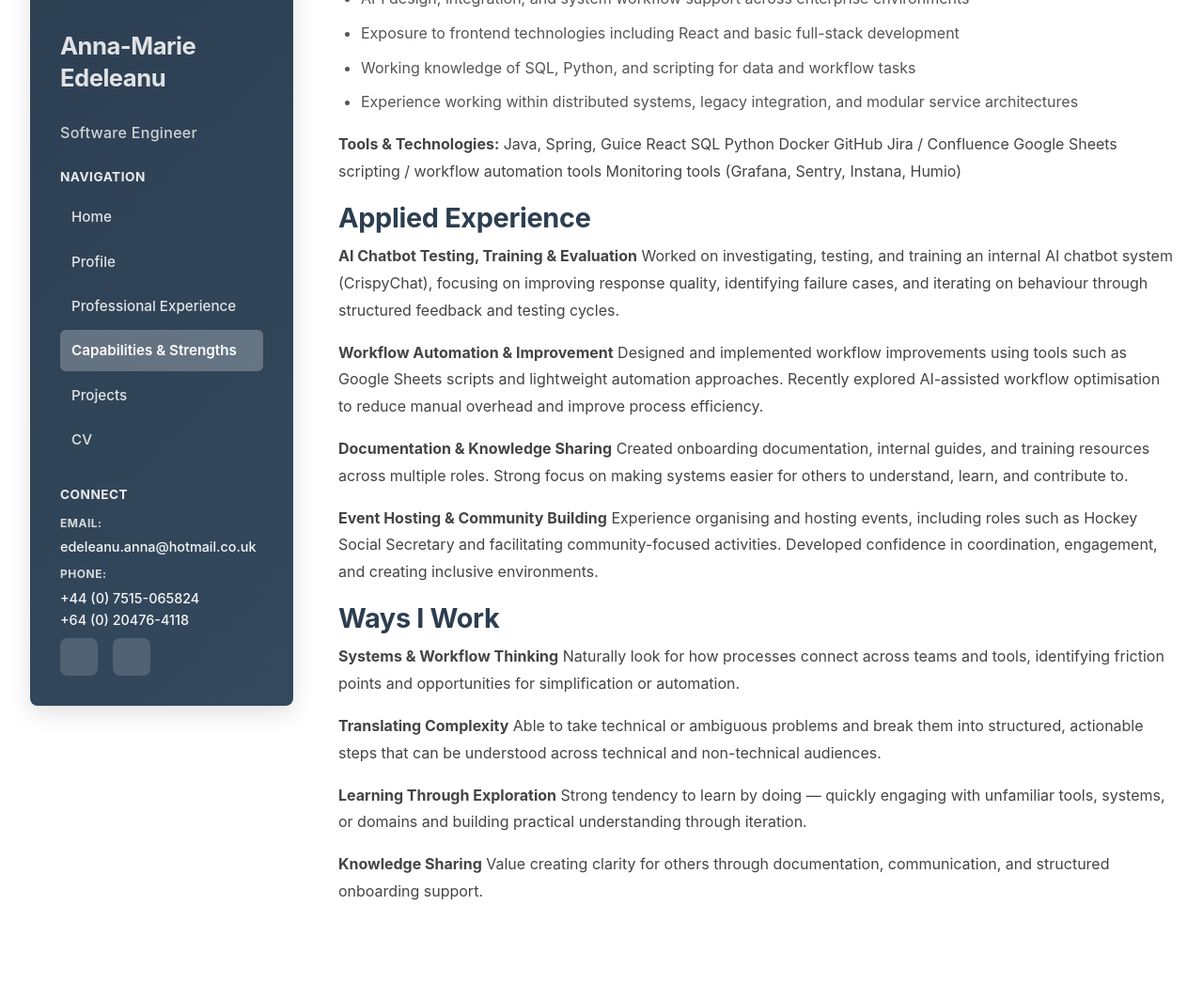
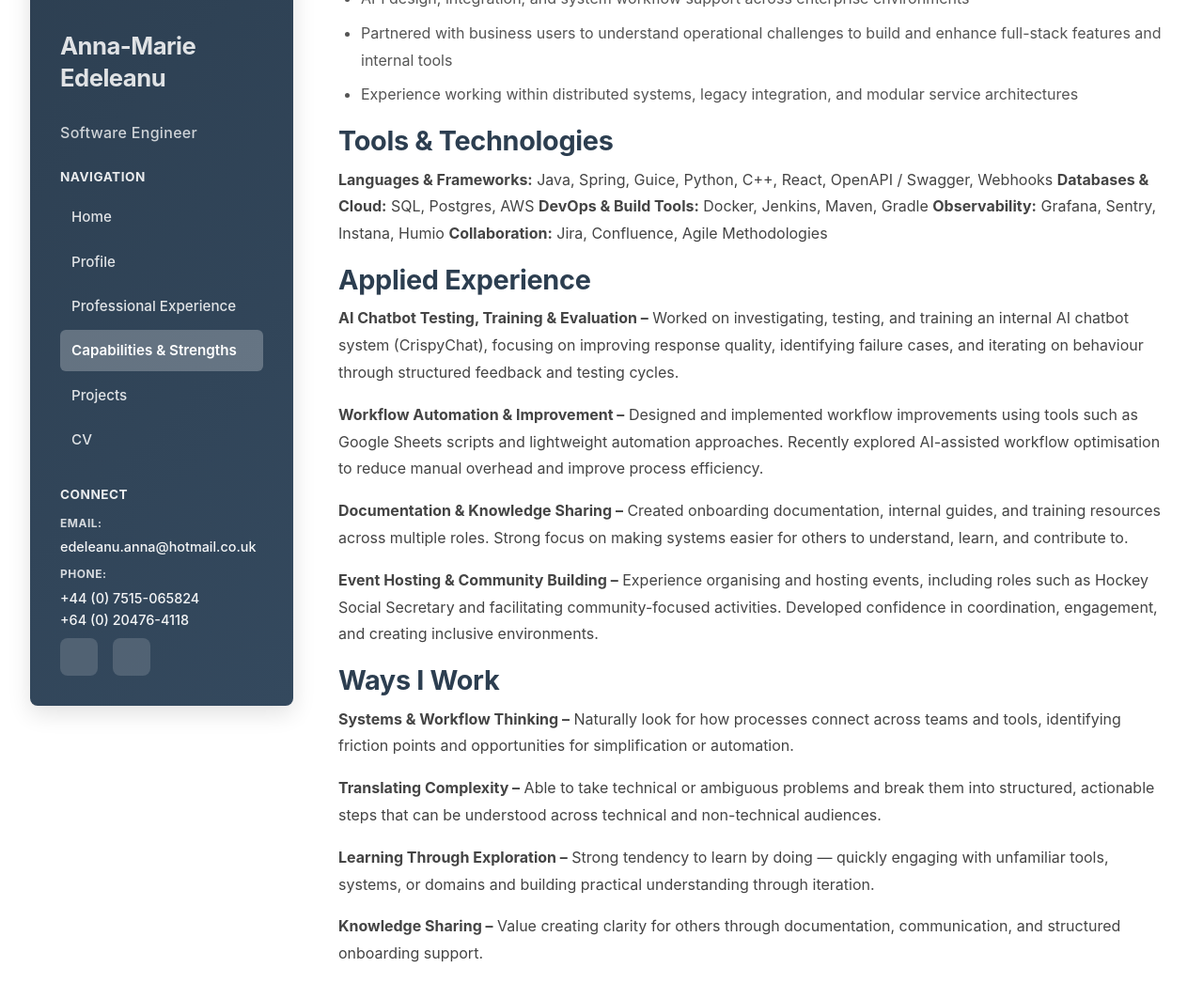
Before and after one commit to AE-CuriousSolver/profile, a Jekyll site: the page built from experience.md, in a window 1280 px wide and 1335 px high, cut to the strip 258-1321 px from the top of the window. Shown: the whole strip at 94% size. Built offline with Jekyll 4.4.1, drawn with Linux system fonts in a browser that asks for light colours.

Commit message:
Add CV plus some small improvements

```diff
--- a/_layouts/employment.html
+++ b/_layouts/employment.html
@@ -55,7 +55,7 @@ layout: default
         📅 Employment Timeline
         <span class="toggle-icon">▶</span>
       </button>
-      <p class="timeline-subtext"><a href="{{ '/experience.html' | relative_url }}" class="skills-link">→ See what I brought and what I learnt</a></p>
+      <p class="timeline-subtext"><a href="{{ '/experience.html' | relative_url }}" class="skills-link">→ Explore my technical toolkit</a></p>
     </div>
 
     <div class="timeline-panel" id="timelinePanel">
--- a/experience.md
+++ b/experience.md
@@ -7,47 +7,42 @@ title: Capabilities & Strengths
 
 - Backend development using Java and Spring-based ecosystems
 - API design, integration, and system workflow support across enterprise environments
-- Exposure to frontend technologies including React and basic full-stack development
-- Working knowledge of SQL, Python, and scripting for data and workflow tasks
+- Partnered with business users to understand operational challenges to build and enhance full-stack features and internal tools
 - Experience working within distributed systems, legacy integration, and modular service architectures
 
-**Tools & Technologies:**
-Java, Spring, Guice
-React
-SQL
-Python
-Docker
-GitHub
-Jira / Confluence
-Google Sheets scripting / workflow automation tools
-Monitoring tools (Grafana, Sentry, Instana, Humio)
 
+## Tools & Technologies
+**Languages & Frameworks:** Java, Spring, Guice, Python, C++, React, OpenAPI / Swagger, Webhooks
+**Databases & Cloud:** SQL, Postgres, AWS
+**DevOps & Build Tools:** Docker, Jenkins, Maven, Gradle
+**Observability:** Grafana, Sentry, Instana, Humio
+**Collaboration:** Jira, Confluence, Agile Methodologies
 
 ## Applied Experience
 
-**AI Chatbot Testing, Training & Evaluation**
+**AI Chatbot Testing, Training & Evaluation –**
 Worked on investigating, testing, and training an internal AI chatbot system (CrispyChat), focusing on improving response quality, identifying failure cases, and iterating on behaviour through structured feedback and testing cycles.
 
-**Workflow Automation & Improvement**
+**Workflow Automation & Improvement –**
 Designed and implemented workflow improvements using tools such as Google Sheets scripts and lightweight automation approaches. Recently explored AI-assisted workflow optimisation to reduce manual overhead and improve process efficiency.
 
-**Documentation & Knowledge Sharing**
+**Documentation & Knowledge Sharing –**
 Created onboarding documentation, internal guides, and training resources across multiple roles. Strong focus on making systems easier for others to understand, learn, and contribute to.
 
-**Event Hosting & Community Building**
+**Event Hosting & Community Building –**
 Experience organising and hosting events, including roles such as Hockey Social Secretary and facilitating community-focused activities. Developed confidence in coordination, engagement, and creating inclusive environments.
 
 
 ## Ways I Work
 
-**Systems & Workflow Thinking**
+**Systems & Workflow Thinking –**
 Naturally look for how processes connect across teams and tools, identifying friction points and opportunities for simplification or automation.
 
-**Translating Complexity**
+**Translating Complexity –**
 Able to take technical or ambiguous problems and break them into structured, actionable steps that can be understood across technical and non-technical audiences.
 
-**Learning Through Exploration**
+**Learning Through Exploration –**
 Strong tendency to learn by doing — quickly engaging with unfamiliar tools, systems, or domains and building practical understanding through iteration.
 
-**Knowledge Sharing**
+**Knowledge Sharing –**
 Value creating clarity for others through documentation, communication, and structured onboarding support.
```
